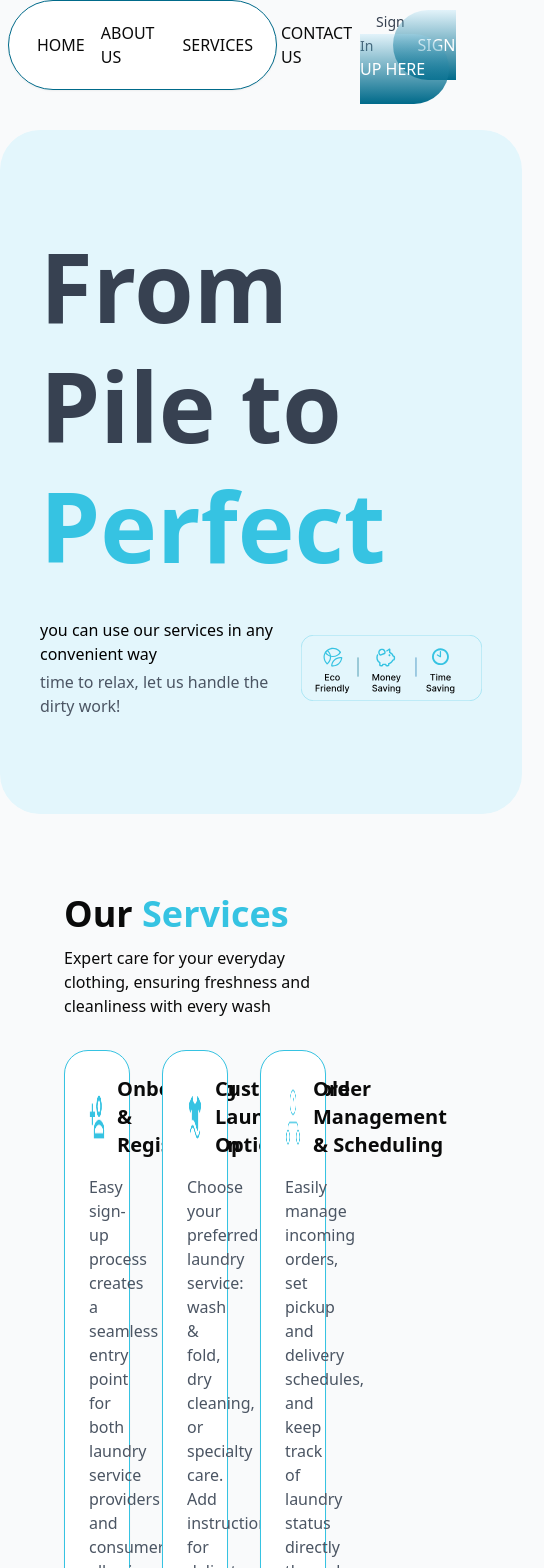
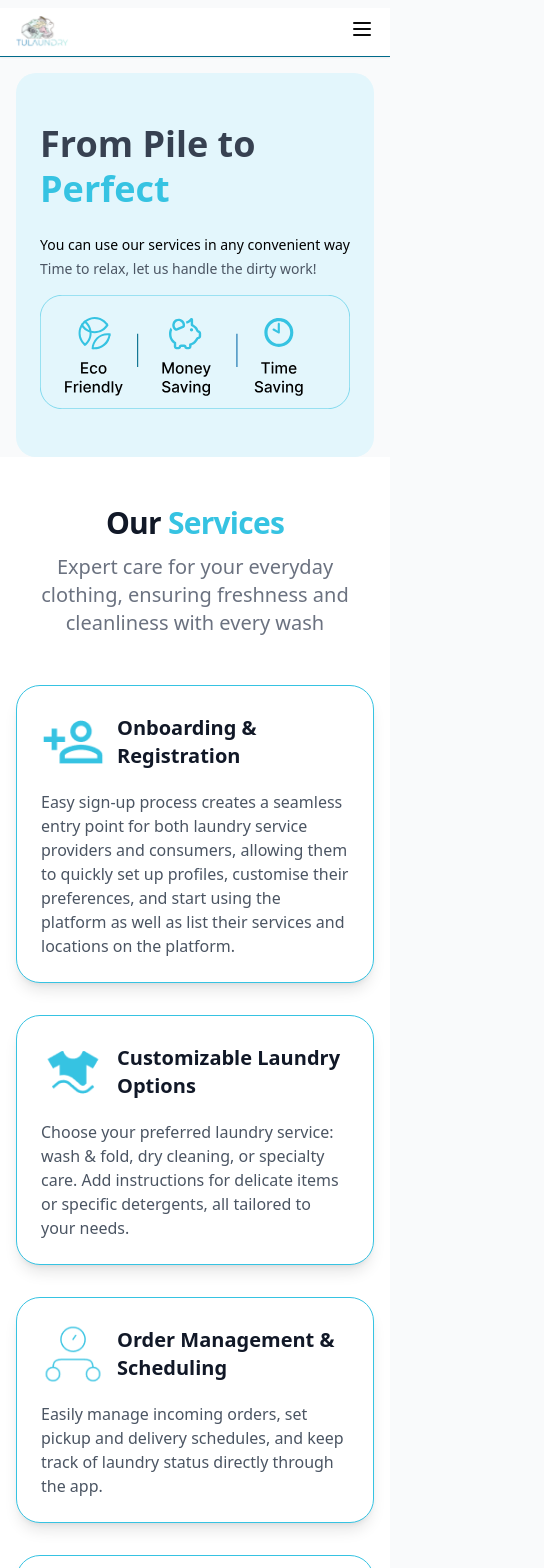
Before and after one commit to Aristocratjnr/Consumer-dashboard, a Next.js app: page /LandingPage in a window 390 px wide. Shown: the top 1568 px of the page, 544 px wide, since content can reach past the window. Built offline with nearby package versions, Linux system fonts and the light colour scheme.

Commit message:
mobile responsiveness - landing page

```diff
--- a/src/app/LandingPage/page.tsx
+++ b/src/app/LandingPage/page.tsx
@@ -10,7 +10,7 @@ import Testimonial from "@/components/HomePage/Testimonial";
 
 export default function LandingPage() {
   return (
-    <div>
+    <div className="w-full overflow-x-hidden">
       <NavBar />
       <HeroSection />
       <ServicesSection />
--- a/src/components/HomePage/Footer.tsx
+++ b/src/components/HomePage/Footer.tsx
@@ -5,29 +5,31 @@ export default function Footer() {
   const currentYear = new Date().getFullYear();
 
   return (
-    <footer className="rounded-t-[3rem] bg-[#0E6EAC] py-8 text-white">
+    <footer className="rounded-t-[1.5rem] bg-[#0E6EAC] py-6 text-white sm:rounded-t-[3rem] sm:py-8">
       <div className="container mx-auto px-4">
         <div className="flex flex-col items-center space-y-6">
           {/* Logo and Brand */}
-          <div className="flex items-center space-x-2">
+          <div className="flex items-center">
             <Image
               src="/images/footer-logo.svg"
               alt="ULaundry Logo"
-              width={200}
-              height={60}
-              className=""
+              width={150}
+              height={45}
+              className="h-auto w-auto"
             />
           </div>
 
           {/* Tagline */}
-          <p className="max-w-2xl text-center">
+          <p className="max-w-2xl text-center text-sm sm:text-base">
             Fresh clothes, hassle-free. Join us today for reliable laundry
             services and seamless connections with local providers!
           </p>
-           {/* Divider */}
-           <div className="my-4 w-full border border-b-2 border-dotted border-white/20" />
+
+          {/* Divider */}
+          <div className="my-2 w-full border-b border-dotted border-white/20 sm:my-4" />
+
           {/* Navigation */}
-          <nav className="flex flex-wrap justify-center gap-8 text-sm sm:text-base">
+          <nav className="flex flex-wrap justify-center gap-4 text-sm sm:gap-8">
             <Link href="/" className="transition-opacity hover:opacity-80">
               HOME
             </Link>
@@ -49,12 +51,12 @@ export default function Footer() {
           </nav>
 
           {/* Divider */}
-          <div className="my-4 w-full border border-b-2 border-dotted border-white/20" />
+          <div className="my-2 w-full border-b border-dotted border-white/20 sm:my-4" />
 
           {/* Bottom Section */}
-          <div className="flex w-full flex-col items-center justify-between gap-4 text-sm sm:flex-row">
+          <div className="flex w-full flex-col items-center justify-between gap-4 text-xs sm:flex-row sm:text-sm">
             <div>© Copyright {currentYear}</div>
-            <div className="flex gap-4">
+            <div className="flex gap-2 sm:gap-4">
               <Link
                 href="/privacy"
                 className="transition-opacity hover:opacity-80"
--- a/src/components/HomePage/HeroSection.tsx
+++ b/src/components/HomePage/HeroSection.tsx
@@ -1,49 +1,52 @@
-import Image from "next/image"
+import Image from "next/image";
 
 export default function HeroSection() {
   return (
-    <div id="home" className="mt-10 flex justify-between items-start">
-      {/* Text and Icons Section */}
-      <div className="rounded-[40px] bg-[#E3F6FC] py-24 flex-grow">
-        <div>
-          <div className="pr-24">
-            <h1 className="px-10 text-8xl  text-gray-700 font-extrabold leading-tight">
-              From Pile to{" "}
-              <span className="text-[#36C3E2] block">Perfect</span>
+    <div id="home" className="mt-4 px-4 md:mt-10 md:px-0">
+      <div className="flex flex-col items-start justify-between md:flex-row">
+        {/* Text and Icons Section */}
+        <div className="w-full rounded-[20px] bg-[#E3F6FC] py-12 md:w-2/3 md:rounded-[40px] md:py-24">
+          <div className="px-6 md:px-10">
+            <h1 className="text-4xl font-extrabold leading-tight text-gray-700 md:text-6xl lg:text-8xl">
+              From Pile to <span className="block text-[#36C3E2]">Perfect</span>
             </h1>
           </div>
 
           {/* Description and Icons */}
-          <div className="mt-8 px-10 flex items-center justify-between">
-            <div className="text-gray-600 space-y-1">
-              <p className="text-black text-medium ">you can use our services in any convenient way</p>
-              <p>time to relax, let us handle the dirty work!</p>
+          <div className="mt-6 flex flex-col items-start justify-between px-6 md:mt-8 md:flex-row md:items-center md:px-10">
+            <div className="mb-4 space-y-1 text-gray-600 md:mb-0">
+              <p className="text-sm text-black md:text-base">
+                You can use our services in any convenient way
+              </p>
+              <p className="text-sm md:text-base">
+                Time to relax, let us handle the dirty work!
+              </p>
             </div>
-            <div className="ml-4">
+            <div className="w-full md:w-auto">
               <Image
                 src="/images/hero-icons.svg"
                 alt="Service icons"
                 width={260}
                 height={96}
-                className="h-auto"
+                className="h-auto w-full md:w-[260px]"
               />
             </div>
           </div>
         </div>
-      </div>
 
         {/* Hero Image */}
-    <div className="ml-2">
-      <div className="bg-[#36C3E2] rounded-[40px] overflow-hidden h-[600px]">
-        <Image
-          src="/images/landing-image.png"
-          width={400}
-          height={800}
-          alt="Person holding laundry basket"
-          className="h-full w-[400px] object-cover"
-        />
+        <div className="ml-0 mt-4 hidden md:ml-2 md:mt-0 md:block md:w-1/3">
+          <div className="h-[400px] overflow-hidden rounded-[20px] bg-[#36C3E2] md:h-[600px] md:rounded-[40px]">
+            <Image
+              src="/images/landing-image.png"
+              width={400}
+              height={800}
+              alt="Person holding laundry basket"
+              className="h-full w-full object-cover"
+            />
+          </div>
+        </div>
       </div>
     </div>
-    </div>
-  )
+  );
 }
--- a/src/components/HomePage/NavBar.tsx
+++ b/src/components/HomePage/NavBar.tsx
@@ -1,34 +1,54 @@
+"use client";
+
 import Image from "next/image";
 import Link from "next/link";
+import { useState } from "react";
+import { Menu, X } from "lucide-react";
 
 export default function NavBar() {
+  const [isMenuOpen, setIsMenuOpen] = useState(false);
+
   return (
-    <nav className="flex items-center justify-between bg-white rounded-full border border-b-1 border-[#006A8A] w-[69%] ml-2 px-5 py-2 shadow-sm">
+    <nav className="mx-auto my-2 w-full border-b border-[#006A8A] bg-white px-4 py-2 shadow-sm md:w-[95%] md:rounded-full lg:w-[80%] xl:w-[69%]">
+      <div className="flex items-center justify-between">
         {/* Logo */}
         <div>
           <Link href="/" className="flex items-center space-x-2">
-          <Image src="/images/logo.svg" alt="Logo" width={100} height={60} />
+            <Image
+              src="/images/logo.svg"
+              alt="Logo"
+              width={100}
+              height={60}
+              className="h-8 w-auto md:h-10"
+            />
           </Link>
         </div>
 
-      {/* NavLinks */}
-      <div className="flex items-center">
-        <Link href="" className="px-2">
+        {/* Mobile menu button */}
+        <div className="md:hidden">
+          <button onClick={() => setIsMenuOpen(!isMenuOpen)}>
+            {isMenuOpen ? <X size={24} /> : <Menu size={24} />}
+          </button>
+        </div>
+
+        {/* Desktop NavLinks */}
+        <div className="hidden items-center space-x-4 md:flex">
+          <Link href="" className="px-2 hover:text-[#006A8A]">
             HOME
           </Link>
-        <Link href="" className="px-2">
+          <Link href="" className="px-2 hover:text-[#006A8A]">
             ABOUT US
           </Link>
-        <Link href="" className="px-5">
+          <Link href="" className="px-2 hover:text-[#006A8A]">
             SERVICES
           </Link>
-        <Link href="" className="px-2">
+          <Link href="" className="px-2 hover:text-[#006A8A]">
             CONTACT US
           </Link>
         </div>
 
-      {/* AuthButtons */}
-      <div className="space-x-1">
+        {/* Desktop AuthButtons */}
+        <div className="hidden items-center space-x-2 md:flex">
           <Link
             href="/auth/SignIn"
             className="px-4 py-2 text-sm font-medium text-gray-700 hover:text-gray-900"
@@ -37,11 +57,46 @@ export default function NavBar() {
           </Link>
           <Link
             href="/auth/SignUp"
-          className="rounded-full w-auto bg-gradient-to-b from-teal-20 to-[#006A8A] px-6 py-6 text-md font-medium text-white hover:bg-teal-30"
+            className="rounded-full bg-gradient-to-b from-teal-400 to-[#006A8A] px-4 py-2 text-sm font-medium text-white hover:from-teal-500 hover:to-[#005A7A]"
           >
             SIGN UP HERE
           </Link>
         </div>
+      </div>
+
+      {/* Mobile menu */}
+      {isMenuOpen && (
+        <div className="mt-2 md:hidden">
+          <div className="flex flex-col space-y-2">
+            <Link href="" className="px-2 py-1 hover:bg-gray-100">
+              HOME
+            </Link>
+            <Link href="" className="px-2 py-1 hover:bg-gray-100">
+              ABOUT US
+            </Link>
+            <Link href="" className="px-2 py-1 hover:bg-gray-100">
+              SERVICES
+            </Link>
+            <Link href="" className="px-2 py-1 hover:bg-gray-100">
+              CONTACT US
+            </Link>
+          </div>
+          <div className="mt-4 space-y-2">
+            <Link
+              href="/auth/SignIn"
+              className="block px-4 py-2 text-sm font-medium text-gray-700 hover:bg-gray-100"
+            >
+              Sign In
+            </Link>
+            <Link
+              href="/auth/SignUp"
+              className="block rounded-full bg-gradient-to-b from-teal-400 to-[#006A8A] px-4 py-2 text-sm font-medium text-white hover:from-teal-500 hover:to-[#005A7A]"
+            >
+              SIGN UP HERE
+            </Link>
+          </div>
+        </div>
+      )}
     </nav>
   );
 }
--- a/src/components/HomePage/ProcessSection.tsx
+++ b/src/components/HomePage/ProcessSection.tsx
@@ -1,31 +1,31 @@
-import Image from "next/image"
+import Image from "next/image";
 
 export default function ProcessSection() {
   const steps = [
     {
       number: "02",
       title: "Book a Service",
-      isMain: false
+      isMain: false,
     },
     {
       number: "03",
       title: "We Collect",
-      isMain: false
+      isMain: false,
     },
     {
       number: "04",
       title: "Expert Processing",
-      isMain: false
+      isMain: false,
     },
     {
       number: "05",
       title: "We Deliver",
-      isMain: false
-    }
-  ]
+      isMain: false,
+    },
+  ];
 
   return (
-    <section className="container mx-auto px-4 py-16">
+    <section className="container mx-auto hidden px-4 py-16 md:block">
       <div className="max-w-3xl">
         <h2 className="text-4xl font-medium">
           Keep Your Clothes{" "}
@@ -37,9 +37,9 @@ export default function ProcessSection() {
         </p>
       </div>
 
-      <div className="mt-16 flex flex-col lg:flex-row gap-2 items-start">
+      <div className="mt-16 flex flex-col items-start gap-2 lg:flex-row">
         <div className="relative w-full lg:w-1/2">
-          <div className="relative aspect-[4/4] rounded-4xl overflow-hidden">
+          <div className="rounded-4xl relative aspect-[4/4] overflow-hidden">
             <Image
               src="/images/process-section.png"
               alt="Person typing on laptop"
@@ -50,23 +50,21 @@ export default function ProcessSection() {
           </div>
         </div>
 
-        <div className="flex-1 flex justify-start overflow-x-auto pb-6 lg:pb-0">
+        <div className="flex flex-1 justify-start overflow-x-auto pb-6 lg:pb-0">
           <div className="flex gap-2">
             {steps.map((step, index) => (
               <div
                 key={step.number}
-        className={`flex flex-col items-center rounded-full min-w-[90px] h-[500px] bg-gradient-to-b from-teal-500 to-teal-20 shadow-md px-2 ${
-          index === 0 ? 'rounded-full' : ''
-        } ${
-          index === steps.length - 1 ? 'rounded-full' : ''
-        } ${
-          step.isMain ? 'w-20' : 'w-32'
+                className={`flex h-[500px] min-w-[90px] flex-col items-center rounded-full bg-gradient-to-b from-teal-500 to-teal-20 px-2 shadow-md ${
+                  index === 0 ? "rounded-full" : ""
+                } ${index === steps.length - 1 ? "rounded-full" : ""} ${
+                  step.isMain ? "w-20" : "w-32"
                 }`}
               >
-        <div className="mt-12 flex h-12 w-12 items-center justify-center rounded-full border-2 text-lg bg-white border-teal font-semi-bold text-teal">
+                <div className="font-semi-bold mt-12 flex h-12 w-12 items-center justify-center rounded-full border-2 border-teal bg-white text-lg text-teal">
                   {step.number}
                 </div>
-        <div className="mt-8 -rotate-90 origin-center items-start translate-y-[180px] whitespace-nowrap text-lg font-bold tracking-wider text-teal-1000 ">
+                <div className="mt-8 origin-center translate-y-[180px] -rotate-90 items-start whitespace-nowrap text-lg font-bold tracking-wider text-teal-1000">
                   {step.title}
                 </div>
               </div>
@@ -75,5 +73,5 @@ export default function ProcessSection() {
         </div>
       </div>
     </section>
-  )
+  );
 }
--- a/src/components/HomePage/ProcessText.tsx
+++ b/src/components/HomePage/ProcessText.tsx
@@ -1,5 +1,4 @@
 import { Card, CardContent } from "@/components/ui/card";
-
 
 export default function ProcessText() {
   const features = [
@@ -25,7 +24,7 @@ export default function ProcessText() {
   ];
 
   return (
-    <section className="w-full py-12 md:py-24 lg:py-32">
+    <section className="hidden w-full py-12 md:block md:py-24 lg:py-32">
       <div className="container mx-auto px-4 md:px-6">
         <div className="flex flex-col items-start gap-4 md:gap-8">
           <div className="flex max-w-[980px] flex-col items-start gap-2">
--- a/src/components/HomePage/ServicesSection.tsx
+++ b/src/components/HomePage/ServicesSection.tsx
@@ -2,133 +2,75 @@ import { Card, CardContent } from "@/components/ui/card";
 import Image from "next/image";
 
 export default function ServicesSection() {
+  const services = [
+    {
+      icon: "/images/services1.png",
+      title: "Onboarding & Registration",
+      description:
+        "Easy sign-up process creates a seamless entry point for both laundry service providers and consumers, allowing them to quickly set up profiles, customise their preferences, and start using the platform as well as list their services and locations on the platform.",
+    },
+    {
+      icon: "/images/services2.png",
+      title: "Customizable Laundry Options",
+      description:
+        "Choose your preferred laundry service: wash & fold, dry cleaning, or specialty care. Add instructions for delicate items or specific detergents, all tailored to your needs.",
+    },
+    {
+      icon: "/images/services3.png",
+      title: "Order Management & Scheduling",
+      description:
+        "Easily manage incoming orders, set pickup and delivery schedules, and keep track of laundry status directly through the app.",
+    },
+    {
+      icon: "/images/services4.png",
+      title: "On-Demand Pickup & Delivery",
+      description:
+        "Conveniently schedule pickup and delivery for your laundry, right from your app. Get your clothes cleaned and delivered when it suits you.",
+    },
+    {
+      icon: "/images/services5.png",
+      title: "Payment Processing & Earnings Tracking",
+      description:
+        "Secure, seamless payment system and detailed reports on earnings, helping you manage finances and grow your business.",
+    },
+  ];
+
   return (
-    <div>
-      <div className="mx-16 my-20">
-        <p className="text-4xl font-bold">
+    <div className="bg-white py-12 sm:py-16 lg:py-20">
+      <div className="mx-auto max-w-7xl px-4 sm:px-6 lg:px-8">
+        <div className="text-center">
+          <h2 className="text-3xl font-bold tracking-tight text-gray-900 sm:text-4xl lg:text-5xl">
             Our <span className="text-[#36C3E2]">Services</span>
-        </p>
-        <p className="mt-3">
-          Expert care for your everyday clothing, ensuring freshness and <br />
+          </h2>
+          <p className="mx-auto mt-3 max-w-2xl text-xl text-gray-500 sm:mt-4">
+            Expert care for your everyday clothing, ensuring freshness and
             cleanliness with every wash
           </p>
-        {/* Card Grid */}
-        <div className="mt-8 grid grid-cols-3 gap-8 ">
-          {/* First Card */}
-          <Card className="rounded-3xl border-[#36C3E2]">
+        </div>
+
+        <div className="mt-12 grid gap-8 sm:grid-cols-2 lg:grid-cols-3">
+          {services.map((service, index) => (
+            <Card
+              key={index}
+              className="overflow-hidden rounded-3xl border-[#36C3E2] shadow-lg transition-all duration-300 hover:shadow-xl"
+            >
               <CardContent className="p-6">
                 <div className="mb-4 flex items-center gap-3">
                   <Image
-                  src="/images/services1.png"
+                    src={service.icon || "/placeholder.svg"}
                     width={70}
                     height={70}
-                  alt="icon"
+                    alt={`${service.title} icon`}
                     className="h-16 w-16 text-sky-300"
                   />
-                <h2 className="text-xl font-semibold">
-                  Onboarding & Registration
-                </h2>
+                  <h3 className="text-xl font-semibold text-gray-900">
+                    {service.title}
+                  </h3>
                 </div>
-              <p className="text-gray-600">
-                Easy sign-up process creates a seamless entry point for both
-                laundry service providers and consumers, allowing them to
-                quickly set up profiles, customise their preferences, and start
-                using the platform as well as list their services and locations
-                on the platform.
-              </p>
+                <p className="text-gray-600">{service.description}</p>
               </CardContent>
             </Card>
-
-          {/* Second Card */}
-          <Card className="rounded-3xl border-[#36C3E2]">
-            <CardContent className="p-6">
-              <div className="mb-4 flex items-center gap-3">
-                <Image
-                  src="/images/services2.png"
-                  width={100}
-                  height={90}
-                  alt="icon"
-                  className="h-16 w-16 text-sky-300"
-                />
-                <h2 className="text-xl font-semibold">
-                  Customizable Laundry Options
-                </h2>
-              </div>
-              <p className="text-gray-600">
-                Choose your preferred laundry service: wash & fold, dry
-                cleaning, or specialty care. Add instructions for delicate items
-                or specific detergents, all tailored to your needs.
-              </p>
-            </CardContent>
-          </Card>
-
-          {/* Third Card */}
-          <Card className="rounded-3xl border-[#36C3E2]">
-            <CardContent className="p-6">
-              <div className="mb-4 flex items-center gap-3">
-                <Image
-                  src="/images/services3.png"
-                  alt="icon"
-                  width={70}
-                  height={70}
-                  className="h-16 w-16 text-sky-300"
-                />
-                <h2 className="text-xl font-semibold">
-                  Order Management & Scheduling
-                </h2>
-              </div>
-              <p className="text-gray-600">
-                Easily manage incoming orders, set pickup and delivery
-                schedules, and keep track of laundry status directly through the
-                app.
-              </p>
-            </CardContent>
-          </Card>
-
-          {/* Fourth Card */}
-          <Card className="col-span-1 rounded-3xl border-[#36C3E2]">
-            <CardContent className="p-6">
-              <div className="mb-4 flex items-center gap-3">
-                <Image
-                  src="/images/services4.png"
-                  alt="icon"
-                  width={70}
-                  height={70}
-                  className="h-16 w-16 text-sky-300"
-                />
-                <h2 className="text-xl font-semibold">
-                  On-Demand Pickup & Delivery
-                </h2>
-              </div>
-              <p className="text-gray-600">
-                Conveniently schedule pickup and delivery for your laundry,
-                right from your app. Get your clothes cleaned and delivered when
-                it suits you.
-              </p>
-            </CardContent>
-          </Card>
-
-          {/* Fifth Card */}
-          <Card className="col-span-1 rounded-3xl border-[#36C3E2]">
-            <CardContent className="p-6">
-              <div className="mb-4 flex items-center gap-3">
-                <Image
-                  src="/images/services5.png"
-                  width={70}
-                  height={70}
-                  alt="icon"
-                  className="h-16 w-16 text-sky-300"
-                />
-                <h2 className="text-xl font-semibold">
-                  Payment Processing & Earnings Tracking
-                </h2>
-              </div>
-              <p className="text-gray-600">
-                Secure, seamless payment system and detailed reports on
-                earnings, helping you manage finances and grow your business.
-              </p>
-            </CardContent>
-          </Card>
+          ))}
         </div>
       </div>
     </div>
```
Also changed, not shown: src/components/HomePage/AboutUs.tsx (+27 -26 lines). Lines whose indentation alone changed are shown as unchanged.
